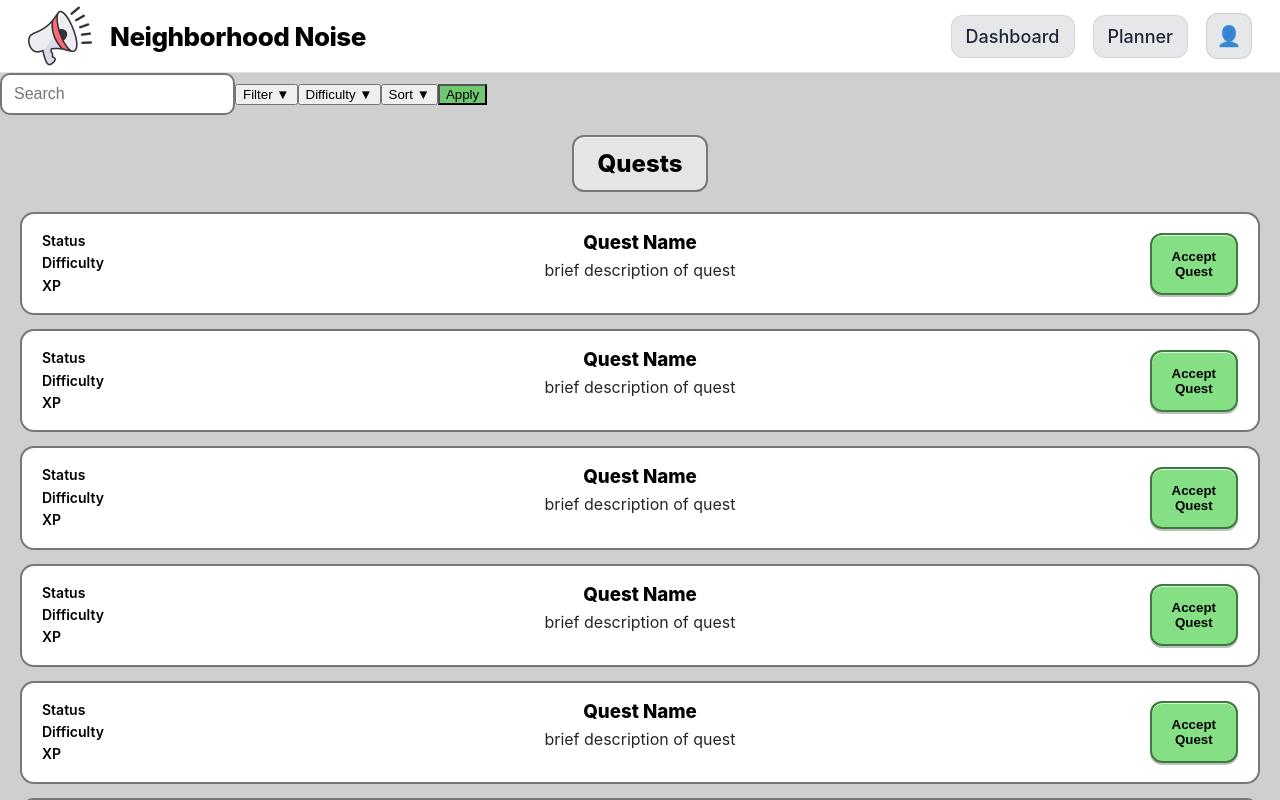
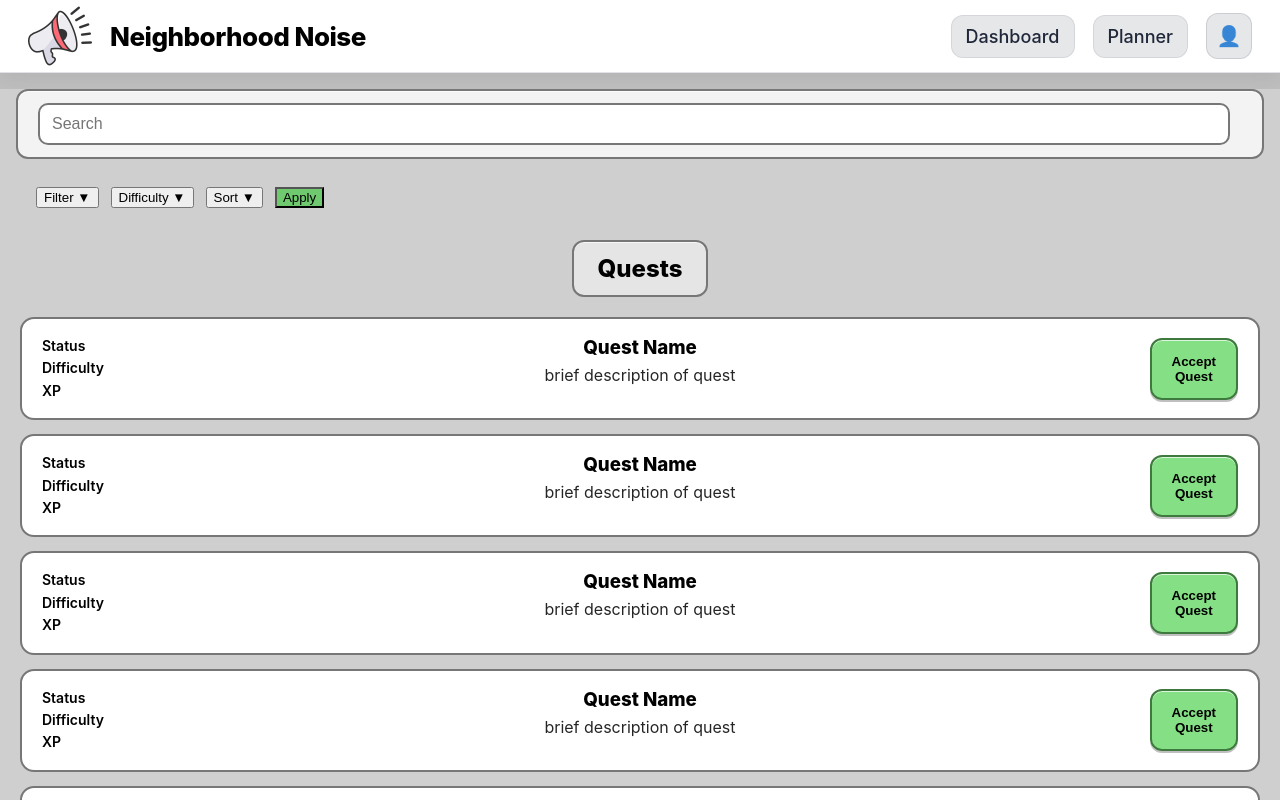
Before and after one commit to omegapoint1/Team_Project_1, a React (Create React App) app in the folder frontend/: page /game in a window 1280 px wide. Shown: the top 800 px of the page. Built offline with nearby package versions, Linux system fonts and the light colour scheme.

Commit message:
added full search bar

```diff
--- a/frontend/src/pages/GamePage.css
+++ b/frontend/src/pages/GamePage.css
@@ -147,3 +147,32 @@
     box-shadow: inset 0 1px 0 rgba(255, 255, 255, 0.7), 0 2px 0 rgba(0, 0, 0, 0.25);
     transition: transform 120ms ease, filter 120ms ease, box-shadow 120ms ease;
 }
+
+.search-full-bar {
+    display: flex;
+    align-items: center;
+    padding: 12px 20px;
+    background: #f3f3f3;
+    border: 2px solid rgb(119, 119, 119);
+    border-radius: 12px;
+    margin: 16px;
+    box-shadow: inset 0 1px 0 rgba(255, 255, 255, 0.7)
+}
+.search-full-input {
+    flex: 1;
+    padding: 10px 12px;
+    border-radius: 10px;
+    border: 2px solid rgb(119, 119, 119);
+    font-size: 16px;
+    outline: none;
+    background: white;
+    margin-right: 12px;
+}
+
+.filter-controls {
+    display: flex;
+    align-items: center;
+    gap: 12px;
+    padding: 12px 20px;
+    margin: 0 16px 16px;
+}
--- a/frontend/src/pages/GamePage.jsx
+++ b/frontend/src/pages/GamePage.jsx
@@ -13,14 +13,13 @@ export default function GamePage() {
 
     return (
         <div className="game-page">
-            {/* Top Bar */}
-
-            {/*Controls*/}
-            <div className="game-control">
+            <div className="search-full-bar">
                 <input
-                    className="game-search"
-                    placeholder = "Search"
+                    className="search-full-input"
+                    placeholder="Search"
                 />
+            </div>
+            <div className="filter-controls">
                 <button className="quests-btn">Filter ▼</button>
                 <button className="quests-btn">Difficulty ▼</button>
                 <button className="quests-btn">Sort ▼</button>
```
